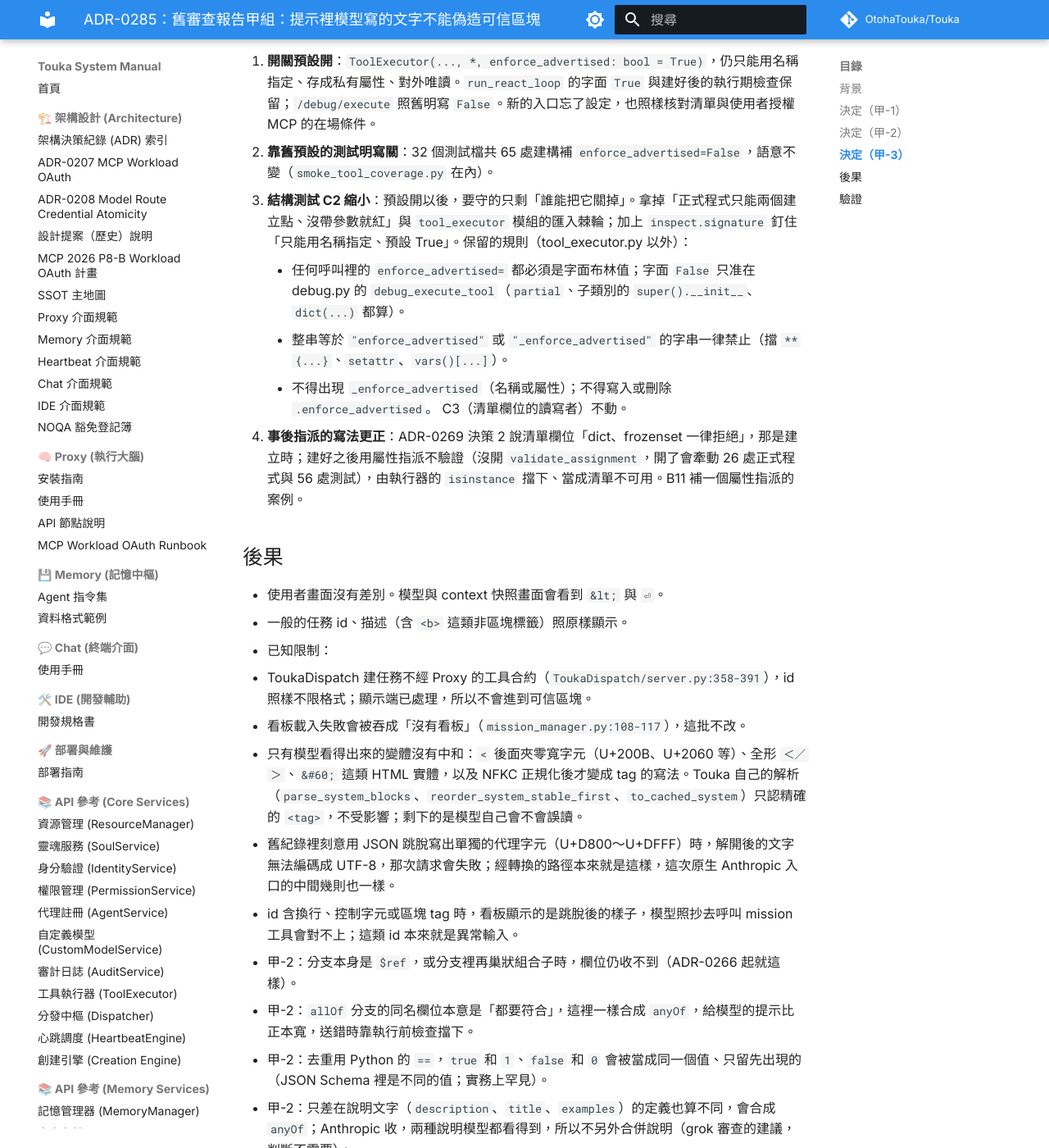
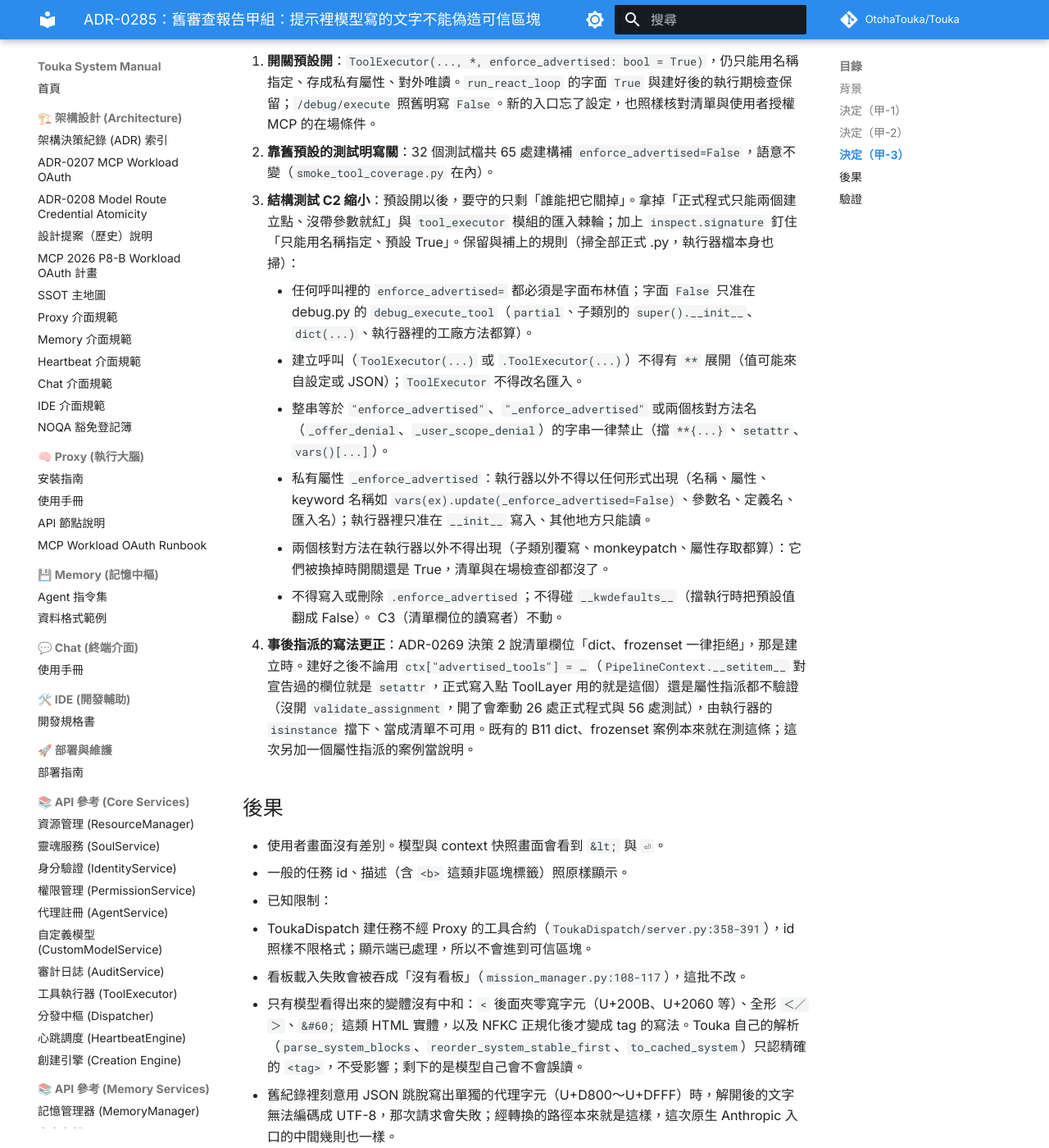
Before and after one commit to OtohaTouka/Touka, an MkDocs documentation site: the page built from docs/architecture/adr/0285-prompt-boundaries-for-model-written-text.md, in a window 1280 px wide and 1400 px high, scrolled down 2975 px. Shown: the whole window at 82% size. Built offline with MkDocs 1.6.1 and Material for MkDocs 9.7.7, drawn with Linux system fonts in a browser that asks for light colours; comment, search, counter and statistics services are not loaded; some of the changed text lies outside the part shown.

Commit message:
test(tools): close the C2 holes found in review (review A-3 round 1)
C2 now also scans tool_executor.py, where the private switch may only
be written in __init__. Outside the executor the private switch and the
two check methods may not appear in any form, including keyword names
such as vars(ex).update(_enforce_advertised=False), and may not be
overridden or monkeypatched. ToolExecutor calls may not use ** and the
class may not be imported under another name. __kwdefaults__ is off
limits. The docs say what C2 still cannot see.

Co-Authored-By: Claude Opus 5.5 <noreply@anthropic.com>

```diff
--- a/docs/architecture/adr/0285-prompt-boundaries-for-model-written-text.md
+++ b/docs/architecture/adr/0285-prompt-boundaries-for-model-written-text.md
@@ -44,12 +44,15 @@
 
 9. **開關預設開**：`ToolExecutor(..., *, enforce_advertised: bool = True)`，仍只能用名稱指定、存成私有屬性、對外唯讀。`run_react_loop` 的字面 `True` 與建好後的執行期檢查保留；`/debug/execute` 照舊明寫 `False`。新的入口忘了設定，也照樣核對清單與使用者授權 MCP 的在場條件。
 10. **靠舊預設的測試明寫關**：32 個測試檔共 65 處建構補 `enforce_advertised=False`，語意不變（`smoke_tool_coverage.py` 在內）。
-11. **結構測試 C2 縮小**：預設開以後，要守的只剩「誰能把它關掉」。拿掉「正式程式只能兩個建立點、沒帶參數就紅」與 `tool_executor` 模組的匯入棘輪；加上 `inspect.signature` 釘住「只能用名稱指定、預設 True」。保留的規則（tool_executor.py 以外）：
-    - 任何呼叫裡的 `enforce_advertised=` 都必須是字面布林值；字面 `False` 只准在 debug.py 的 `debug_execute_tool`（`partial`、子類別的 `super().__init__`、`dict(...)` 都算）。
-    - 整串等於 `"enforce_advertised"` 或 `"_enforce_advertised"` 的字串一律禁止（擋 `**{...}`、`setattr`、`vars()[...]`）。
-    - 不得出現 `_enforce_advertised`（名稱或屬性）；不得寫入或刪除 `.enforce_advertised`。
+11. **結構測試 C2 縮小**：預設開以後，要守的只剩「誰能把它關掉」。拿掉「正式程式只能兩個建立點、沒帶參數就紅」與 `tool_executor` 模組的匯入棘輪；加上 `inspect.signature` 釘住「只能用名稱指定、預設 True」。保留與補上的規則（掃全部正式 .py，執行器檔本身也掃）：
+    - 任何呼叫裡的 `enforce_advertised=` 都必須是字面布林值；字面 `False` 只准在 debug.py 的 `debug_execute_tool`（`partial`、子類別的 `super().__init__`、`dict(...)`、執行器裡的工廠方法都算）。
+    - 建立呼叫（`ToolExecutor(...)` 或 `.ToolExecutor(...)`）不得有 `**` 展開（值可能來自設定或 JSON）；`ToolExecutor` 不得改名匯入。
+    - 整串等於 `"enforce_advertised"`、`"_enforce_advertised"` 或兩個核對方法名（`_offer_denial`、`_user_scope_denial`）的字串一律禁止（擋 `**{...}`、`setattr`、`vars()[...]`）。
+    - 私有屬性 `_enforce_advertised`：執行器以外不得以任何形式出現（名稱、屬性、keyword 名稱如 `vars(ex).update(_enforce_advertised=False)`、參數名、定義名、匯入名）；執行器裡只准在 `__init__` 寫入、其他地方只能讀。
+    - 兩個核對方法在執行器以外不得出現（子類別覆寫、monkeypatch、屬性存取都算）：它們被換掉時開關還是 True，清單與在場檢查卻都沒了。
+    - 不得寫入或刪除 `.enforce_advertised`；不得碰 `__kwdefaults__`（擋執行時把預設值翻成 False）。
     C3（清單欄位的讀寫者）不動。
-12. **事後指派的寫法更正**：ADR-0269 決策 2 說清單欄位「dict、frozenset 一律拒絕」，那是建立時；建好之後用屬性指派不驗證（沒開 `validate_assignment`，開了會牽動 26 處正式程式與 56 處測試），由執行器的 `isinstance` 擋下、當成清單不可用。B11 補一個屬性指派的案例。
+12. **事後指派的寫法更正**：ADR-0269 決策 2 說清單欄位「dict、frozenset 一律拒絕」，那是建立時。建好之後不論用 `ctx["advertised_tools"] = …`（`PipelineContext.__setitem__` 對宣告過的欄位就是 `setattr`，正式寫入點 ToolLayer 用的就是這個）還是屬性指派都不驗證（沒開 `validate_assignment`，開了會牽動 26 處正式程式與 56 處測試），由執行器的 `isinstance` 擋下、當成清單不可用。既有的 B11 dict、frozenset 案例本來就在測這條；這次另加一個屬性指派的案例當說明。
 
 ## 後果
 
@@ -67,8 +70,11 @@
   - 甲-2：只差在說明文字（`description`、`title`、`examples`）的定義也算不同，會合成 `anyOf`；Anthropic 收，兩種說明模型都看得到，所以不另外合併說明（grok 審查的建議，判斷不需要）。
   - 範圍外的觀察（審查時發現、不是這次造成）：`<harness_context>` 的固定文字裡就有 `<conversation_summary>` 字樣，`to_cached_system` 用 `find` 找最早的波動區塊時會在 harness 中間切開，`tool_availability`、`validation_protocol` 被留在波動段，影響的是快取命中、不是安全（ADR-0139 起就有），記在 HANDOVER §3。
 - 甲-2：外部工具（MCP 工具，或請求自己帶來的工具）把欄位直接寫在分支的 `properties` 裡時，Claude 看得到每一種定義；只有一種定義的欄位形狀不變。Claude 仍看不到「哪個值要配哪些欄位」（條件必填只剩說明文字，ADR-0266 已知限制），送錯組合時靠執行前檢查擋下。
-- 甲-3：使用者感覺不到差別。新寫的執行器建立點不寫開關也會核對清單；要關只能在人按的除錯執行。
-  - 已知限制（甲-3）：C2 只比對整串字串，用拼接的字串（例如 `"_enforce" + "_advertised"`）經 `setattr` 改私有屬性抓不到（ADR-0269 起就這樣）；子類別覆寫唯讀 property 讓它回 `False` 不算繞過：執行器讀的是私有屬性，react_core 的執行期檢查會因此停下。
+- 甲-3：使用者感覺不到差別。新寫的執行器建立點不寫開關也會核對清單；正式程式裡用寫得出來的字面寫法關開關，只有人按的除錯執行過得了 C2。
+  - 已知限制（甲-3）：C2 是只讀原始碼的結構測試，有心要繞還是繞得過，例如：
+    - 用算出來的字串（`"_enforce" + "_advertised"`、`"Tool" + "Executor"`）經 `setattr`／`getattr` 改私有屬性或拿到類別（ADR-0269 起就這樣）；
+    - 先把類別交給變數（或在執行器裡用 classmethod 的 `cls`），再把鍵名是算出來的 dict 用 `**` 展開；
+    - 子類別覆寫唯讀 property 讓它回 `False` 不算繞過：執行器讀的是私有屬性，react_core 的執行期檢查會因此停下。
 - 撤回：甲-1、甲-2、甲-3 各自 revert 即恢復原樣；本 ADR 檔保留，在狀態註記撤回（後續批次會引用它）。
 
 ## 驗證
@@ -81,3 +87,8 @@
 - 甲-2 另送 xAI `grok-4.7` 審查（經 pi，只能讀檔；維護者同意送出那一次，送 8 個公開 repo 的檔加審查說明，花費 US$0.34），通過，附 1 個建議與 3 個 LOW：怪輸入的測試只驗不拋例外，改成每種都比對完整輸出（新的 3 個突變都變紅）；ADR-0266 正文改成以現行規則為主句；只差說明文字也合成 `anyOf` 記為已知限制、不改；自我參照的 dict 比較時會拋 `RecursionError`，工具定義來自 JSON、不會自我參照，不改。
 - 甲-3 先寫的測試修正前 2 個紅：開關的預設值與「只能用名稱指定」（`inspect.signature`）、不寫開關的執行器要擋清單外工具。縮小後的 C2 掃描器自我測試 14 種關掉開關的寫法都抓到、6 個反例（docstring、兩個正式入口、其他地方不寫開關或明寫 `True`、讀屬性）都放行；正式程式掃描乾淨。B11 的事後屬性指派案例修正前後都綠（釘住既有行為）。65 處補 `False` 後，改到的 32 個測試檔共 1209 個測試全過，`smoke_tool_coverage.py` 通過。
 - 甲-3 變異檢查 11 個全部變紅：預設改回關、debug 不寫關，以及掃描器的 9 條規則各拿掉或放寬一次（不擋開關名字串、私有名稱、私有屬性、屬性寫入、非字面值、哪裡都能寫 False、debug.py 任何函式都能寫 False、連 True 也擋、`services/` 底下都略過）。
+- 甲-3 內部程式審查第 1 輪（需修改；沒有 BLOCKING、HIGH）：
+  - MEDIUM：縮小後的 C2 整個略過執行器檔，在 `ToolExecutor` 裡加一個關掉開關的工廠方法抓不到；`_enforce_advertised` 當成 keyword 名稱（`vars(ex).update(...)`、`ex.__dict__.update(...)`）也抓不到（舊 C2 抓得到）。
+  - LOW：拿掉「`ToolExecutor` 只能出現在三個檔」之後，子類別或 monkeypatch 能換掉兩個核對方法；建立呼叫的 `**` 展開與 `__kwdefaults__`；B11 新案例和既有的 dict 案例是同一條路（文件說法更正）；ADR-0285 說得太滿、已知限制沒列全；ADR-0281 還拿已拿掉的匯入棘輪當理由。
+  - 處理：執行器檔也掃（私有屬性只准在 `__init__` 寫）；私有名稱與兩個核對方法在執行器以外不得以任何形式出現；建立呼叫不得 `**`、不得改名匯入；不得碰 `__kwdefaults__`；文件照實改寫，已知限制列出算出來的字串與經變數轉手。審查者建議的 6 個繞法（執行器裡兩種工廠、debug 用 `vars().update`、新檔子類別覆寫核對方法、新檔 `**` 展開、新檔改 `__kwdefaults__`）真的寫進正式程式後都被 C2 抓到。
+  - 掃描器的 19 條規則各拿掉或放寬一次（含預設改回關、debug 不寫關、執行器檔不掃），全部變紅；其中「不擋開關名字串」第一次存活（原本的案例改被 `**` 規則先抓到），補了「類別交給變數再 `**` 展開字面 dict」的案例後也變紅。
```
Also changed, not shown: SECURITY.md (+1 -1 lines), docs/architecture/adr/0269-advertised-tool-list-enforcement.md (+3 -3 lines), docs/architecture/adr/0281-tool-list-follow-ups.md (+1 -1 lines), 2 other files.
